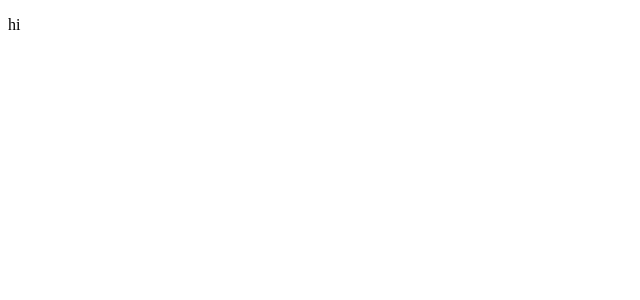
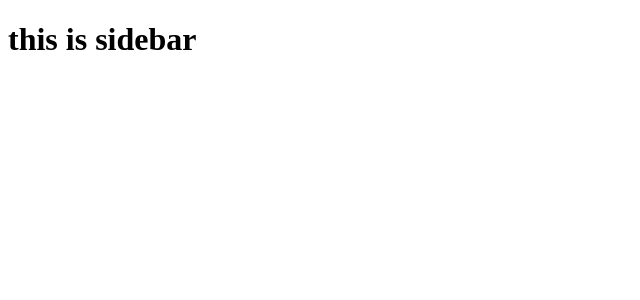
Before and after one commit to MobinaAbf/sidebar-react-router, a React (Create React App) app: page / in a window 1280 px wide. Shown: the top 300 px of the page, without its empty margins (0-640 px from the left). Built offline with nearby package versions, Linux system fonts and the light colour scheme.

Commit message:
import sidebar in App

```diff
--- a/src/App.js
+++ b/src/App.js
@@ -1,7 +1,10 @@
-const App = () => {
-  return <div>
-    <p>hi</p>
-  </div>;
-};
+import React from 'react'
+import Sidebar from './components/Sidebar'
 
-export default App;
+export default function App() {
+  return (
+    <div>
+      <Sidebar/>
+    </div>
+  )
+}
```
